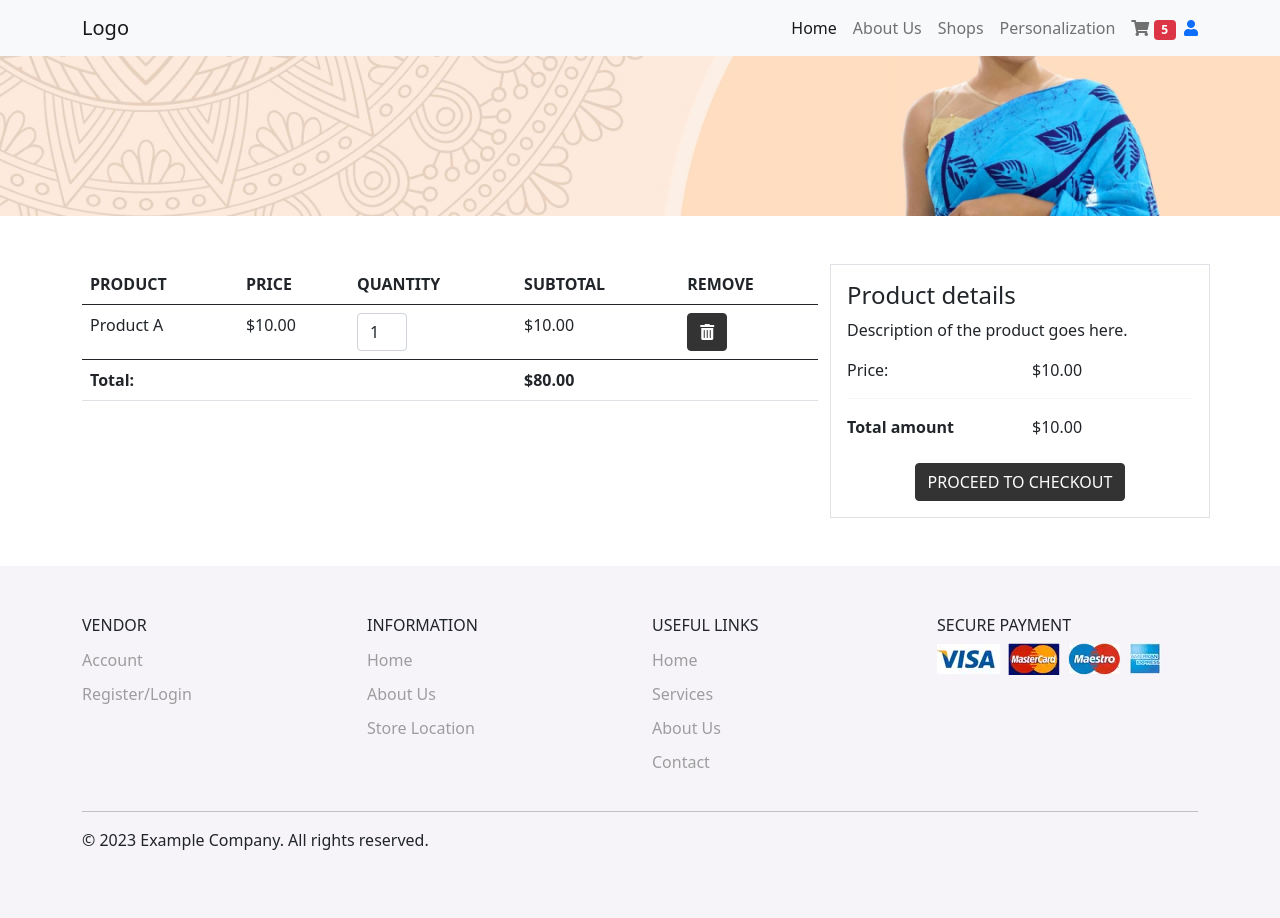
After one commit to WarunaDisanayaka/Web-application-for-bathik, a PHP site: page /cart.php in a window 1280 px wide. The commit adds this page. Run offline with PHP 8.4, Linux system fonts and the light colour scheme.

Commit message:
added cart

```diff
--- /dev/null
+++ b/cart.php
@@ -0,0 +1,152 @@
+<?php
+   session_start();
+   if ($_SERVER['REQUEST_METHOD'] == 'POST') {
+       // Collect the form data
+       $email = $_POST['email'];
+       $password = $_POST['password'];
+
+       // Connect to the database
+       $host = 'localhost';
+       $user = 'root';
+       $pwd = '';
+       $dbname = 'bathik';
+       $conn = new mysqli($host, $user, $pwd, $dbname);
+       if ($conn->connect_error) {
+           die('Connection failed: ' . $conn->connect_error);
+       }
+
+       // Check if the email exists in the database
+       $sql = "SELECT * FROM users WHERE email = '$email'";
+       $result = $conn->query($sql);
+       if ($result->num_rows == 1) {
+           // Verify the password
+           $row = $result->fetch_assoc();
+           if (password_verify($password, $row['password'])) {
+               // Login successful
+               $_SESSION['username'] = $row['username'];
+               $_SESSION['email'] = $row['email'];
+               $_SESSION['phone'] = $row['phone'];
+               header('Location: dashboard');
+               exit;
+           } else {
+               // Incorrect password
+               $password_error = 'Incorrect password';
+           }
+       } else {
+           // Email not found
+           $email_error = 'Email not found';
+       }
+
+       $conn->close();
+
+
+
+   }
+
+   //  Connect to the database
+   $dsn = 'mysql:host=localhost;dbname=bathik';
+   $username = 'root';
+   $password = '';
+   $options = array(PDO::ATTR_ERRMODE => PDO::ERRMODE_EXCEPTION);
+   $pdo = new PDO($dsn, $username, $password, $options);
+
+    // Get product details
+    if (isset($_GET['id'])) {
+     $product_id = $_GET['id'];
+     // $store_id = $_GET['id'];
+
+     // Select product details
+     $stmt = $pdo->query("SELECT * FROM products WHERE id='$product_id'");
+     $product_detials = $stmt->fetch();
+
+     $stmt2 = $pdo->query("SELECT * FROM product_quantity WHERE product_id='$product_id'");
+
+
+
+     }
+
+
+
+   ?>
+<?php
+   // Include the header file
+   require_once  'header.php';
+
+   ?>
+<!-- Hero section start-->
+<section class="hero" style="background-image: url('img/shopbanner.png');">
+   <div class="container">
+      <div class="row align-items-center">
+         <div class="col-lg-6">
+            <h1 class="hero-title"></h1>
+         </div>
+      </div>
+   </div>
+</section>
+<!-- Hero section end -->
+<!-- Single product  -->
+<div class="container my-5">
+   <div class="row">
+      <div class="col-md-8">
+         <div class="table-responsive">
+            <table class="table">
+               <thead>
+                  <tr>
+                     <th>PRODUCT</th>
+                     <th>PRICE</th>
+                     <th>QUANTITY</th>
+                     <th>SUBTOTAL</th>
+                     <th>REMOVE</th>
+                  </tr>
+               </thead>
+               <tbody>
+                  <tr>
+                     <td>Product A</td>
+                     <td>$10.00</td>
+                     <td>
+                        <input type="number" class="form-control custom-input" value="1">
+                     </td>
+                     <td>$10.00</td>
+                     <td>
+                        <button class="btn btn-danger btn-remove" type="button">
+                        <i class="fas fa-trash-alt"></i>
+                        </button>
+                     </td>
+                  </tr>
+               </tbody>
+               <tfoot>
+                  <tr>
+                     <td colspan="3" class="text-right"><strong>Total:</strong></td>
+                     <td><strong>$80.00</strong></td>
+                     <td></td>
+                     <!-- empty cell for alignment -->
+                  </tr>
+               </tfoot>
+            </table>
+         </div>
+      </div>
+      <div class="col-md-4 border added-products">
+         <!-- Product details section -->
+         <h4>Product details</h4>
+         <p>Description of the product goes here.</p>
+         <div class="row">
+            <div class="col-6">Price:</div>
+            <div class="col-6 text-right">$10.00</div>
+         </div>
+         <hr class="border-bottom">
+         <div class="row">
+            <div class="col-6"><strong>Total amount</strong></div>
+            <div class="col-6 text-right">$10.00</div>
+         </div>
+         <div class="text-center mt-4">
+    <button class="btn btn-primary">PROCEED TO CHECKOUT</button>
+  </div>
+      </div>
+   </div>
+</div>
+<!-- End Single product -->
+<?php
+   // Include the footer file
+   require_once 'footer.php';
+
+   ?>
--- a/css/main.css
+++ b/css/main.css
@@ -145,3 +145,13 @@ object-fit: cover;
 .product-preview-row {
   max-width: 100%;
 }
+
+/* Cart QTY */
+.custom-input {
+  max-width: 50px; /* set the maximum width of the input field */
+}
+
+/* Added products */
+.added-products{
+  padding: 1rem;
+}
--- a/header.php
+++ b/header.php
@@ -4,23 +4,17 @@
       <!-- Required meta tags -->
       <meta charset="utf-8">
       <meta name="viewport" content="width=device-width, initial-scale=1">
-
       <!-- Bootstrap CSS -->
       <link href="https://cdn.jsdelivr.net/npm/bootstrap@5.0.2/dist/css/bootstrap.min.css" rel="stylesheet" integrity="sha384-EVSTQN3/azprG1Anm3QDgpJLIm9Nao0Yz1ztcQTwFspd3yD65VohhpuuCOmLASjC" crossorigin="anonymous">
-
       <!-- Add Font Awesome CSS link -->
       <link rel="stylesheet" href="https://cdnjs.cloudflare.com/ajax/libs/font-awesome/5.15.2/css/all.min.css">
-
       <!-- Sweet alert CDN -->
       <script src="https://unpkg.com/sweetalert/dist/sweetalert.min.js"></script>
-
       <link rel="stylesheet" href="css/main.css">
-
       <title>Welcome to bathik</title>
    </head>
    <body>
       <!-- Header started -->
-
       <header class="navbar navbar-expand-lg navbar-light bg-light">
          <div class="container">
             <a class="navbar-brand" href="index.php">Logo</a>
@@ -41,6 +35,12 @@
                   <li class="nav-item">
                      <a class="nav-link" href="#">Personalization</a>
                   </li>
+                  <li class="nav-item">
+                     <a href="cart.php" class="nav-link">
+                     <i class="fas fa-shopping-cart"></i>
+                     <span class="badge bg-danger">5</span>
+                     </a>
+                  </li>
                </ul>
                <ul class="nav">
                   <li class="nav-item">
@@ -50,5 +50,4 @@
             </div>
          </div>
       </header>
-
       <!-- Header End -->
```
Lines whose indentation alone changed are shown as unchanged.
